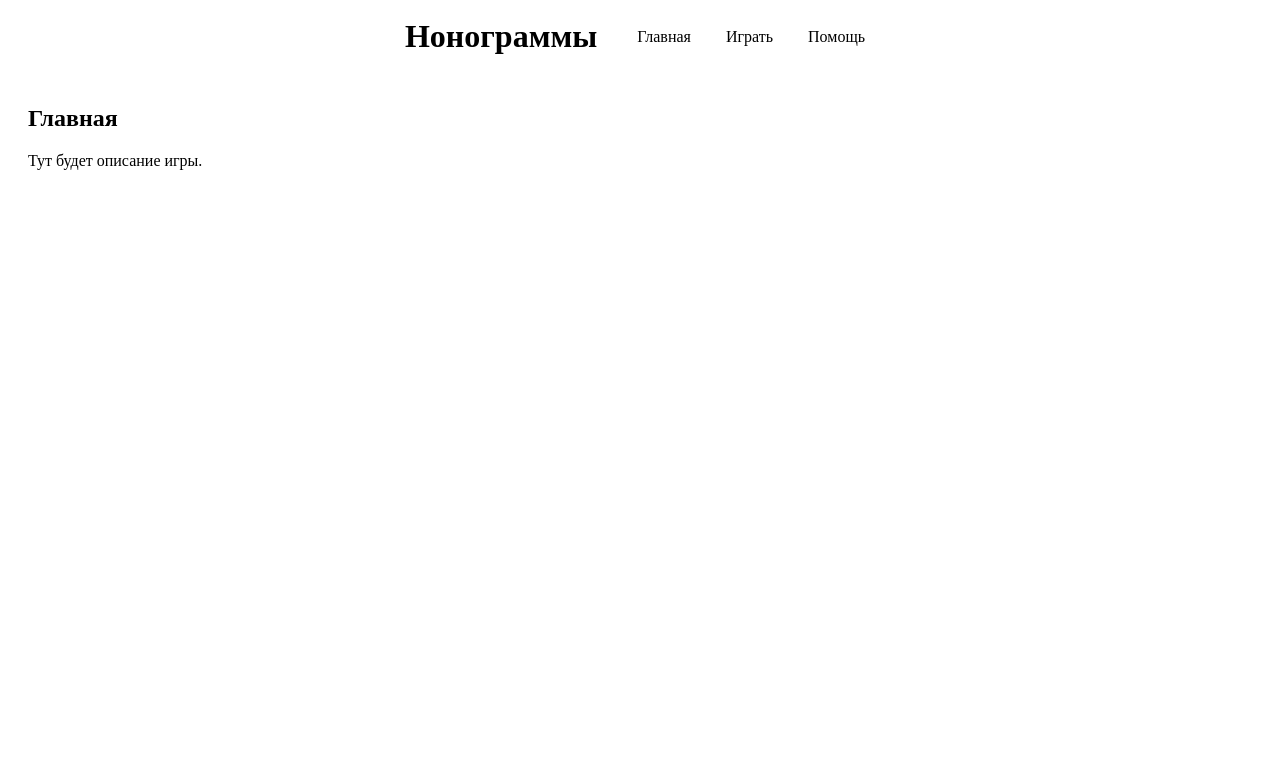
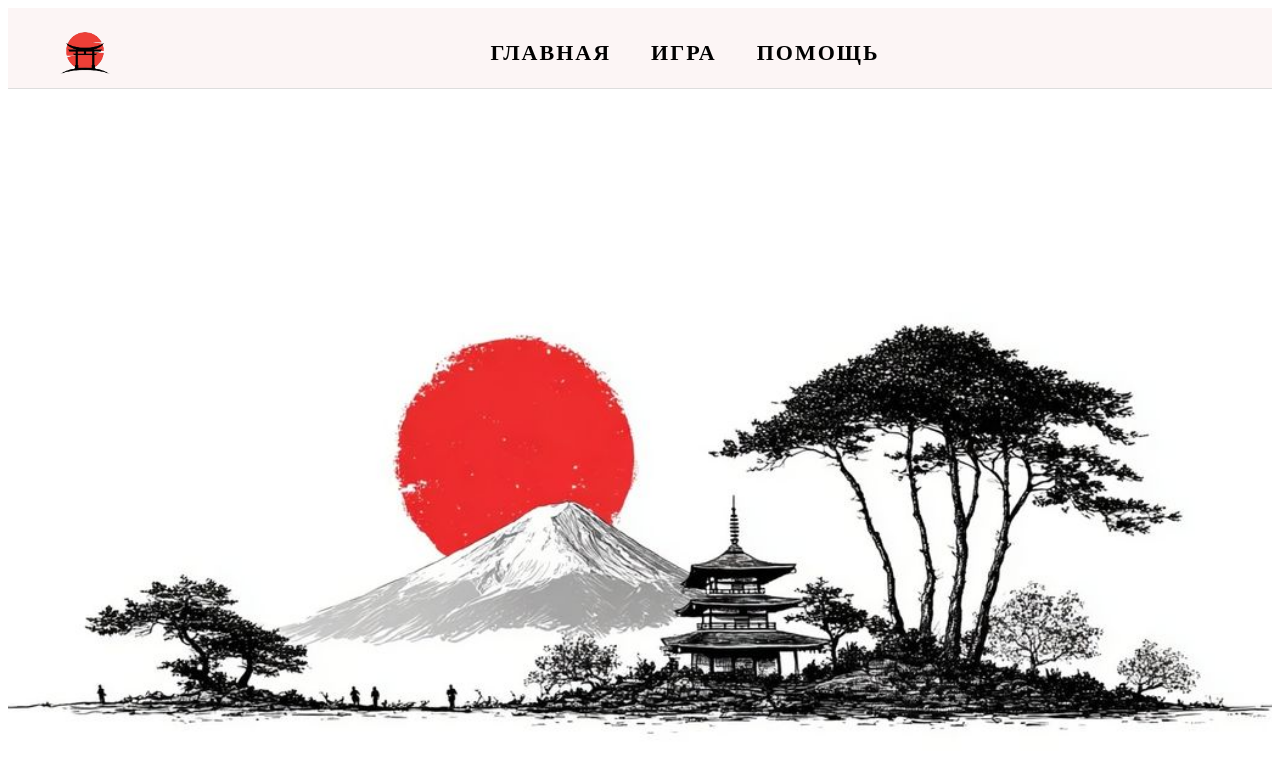
Before and after one commit to Oleg224018/non2, a Vue app: page / in a window 1280 px wide. Shown: the top 772 px of the page. Built offline with nearby package versions, Linux system fonts and the light colour scheme.

Commit message:
Обновил проект nonogram (Vue + Vite)

```diff
--- a/src/components/TheHeader.vue
+++ b/src/components/TheHeader.vue
@@ -1,12 +1,53 @@
 <template>
-  <header>
-    <div style="display: flex; align-items: center; justify-content: center; gap: 30px; padding: 10px;">
-      <h1 style="margin: 0;">Нонограммы</h1>
-      <nav style="display: flex; gap: 15px;">
-    <router-link to="/" style="text-decoration: none; color: black; padding: 5px 10px;">Главная</router-link>
-        <router-link to="/game" style="text-decoration: none; color: black; padding: 5px 10px;">Играть</router-link>
-        <router-link to="/help" style="text-decoration: none; color: black; padding: 5px 10px;">Помощь</router-link>
+  <header class="header">
+    <div class="header-content">
+
+      <img src="/logo.png" alt="Лого" class="logo" />
+
+      <nav class="nav">
+        <Router-link to="/">ГЛАВНАЯ</Router-link>
+        <Router-link to="/game">ИГРА</Router-link>
+        <Router-link to="/help">ПОМОЩЬ</Router-link>
       </nav>
+
+      <div class="spacer"></div>
+
     </div>
   </header>
 </template>
+
+<style scoped>
+.header {
+  height: 80px;
+  background: rgb(252, 245, 245);
+  border-bottom: 1px solid #ddd;
+}
+
+.header-content {
+  max-width: 1200px;
+  height: 100%;
+  margin: 0 auto;
+
+  display: grid;
+  grid-template-columns: auto 1fr auto;
+  align-items: center;
+}
+
+.logo {
+  height: 90px;
+}
+
+.nav {
+  display: flex;
+  justify-content: center;
+  gap: 40px;
+}
+
+.nav a {
+  text-decoration: none;
+  color: black;
+  font-size: 22px;
+  font-weight: 700;
+  letter-spacing: 2px;
+}
+</style>
--- a/src/pages/HomePage.vue
+++ b/src/pages/HomePage.vue
@@ -1,6 +1,18 @@
 <template>
-  <div style="padding: 20px;">
-    <h2>Главная</h2>
-    <p>Тут будет описание игры.</p>
+  <div class="home">
   </div>
 </template>
+
+<style scoped>
+.home {
+  min-height: calc(100vh - 70px);
+  background: url("/bg.jpg") center / cover no-repeat;
+
+  display: flex;
+  align-items: center;
+  justify-content: center;
+
+  color: white;
+  font-size: 32px;
+}
+</style>
```
Also changed, not shown: public/bg.jpg (added), public/logo.png (added).
